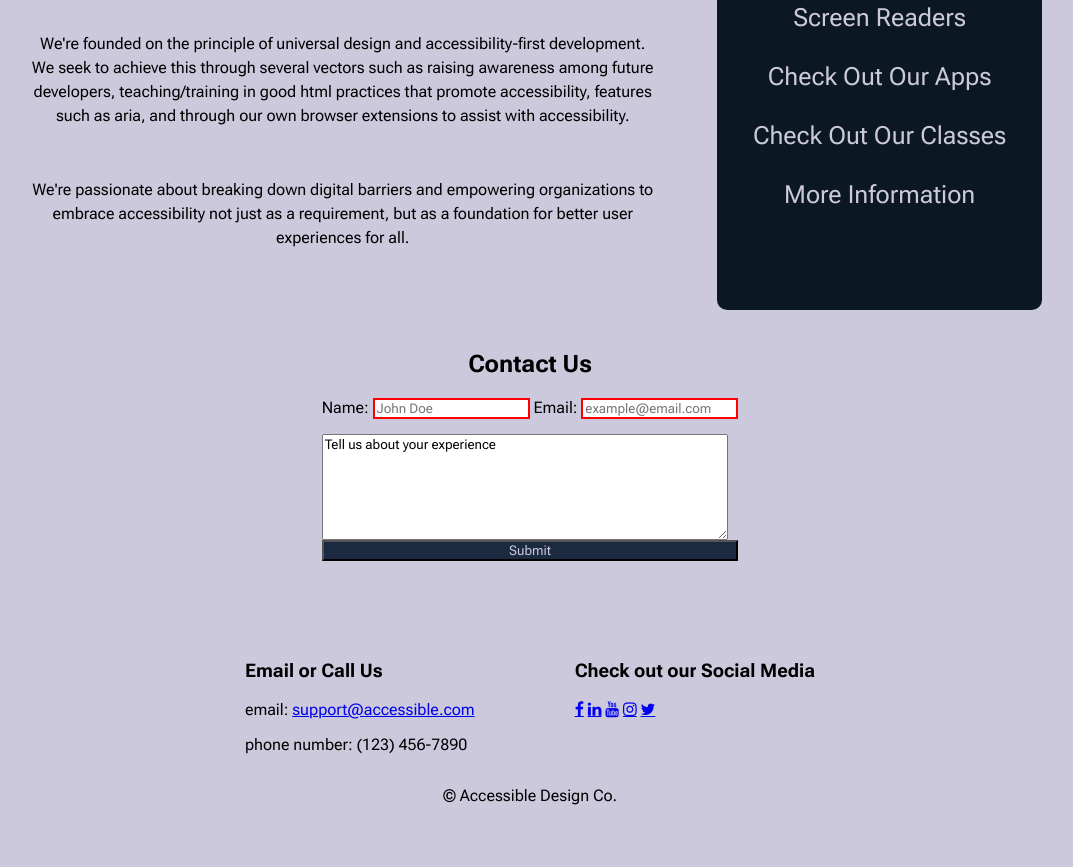
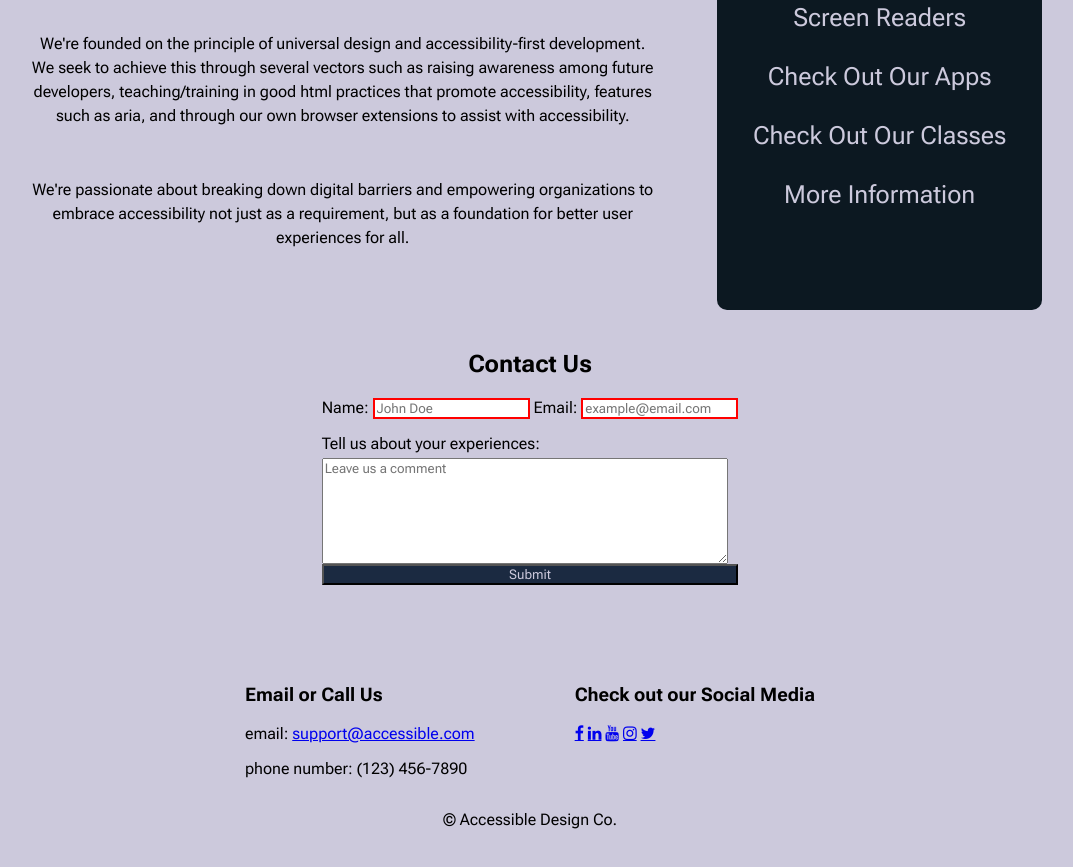
Before and after one commit to Defnar/accessibility-lab, a plain HTML site: page index.html in a window 1280 px wide. Shown: the part 670-1537 px from the top of the page, without its empty margins (110-1183 px from the left). Drawn offline with Linux system fonts and the light colour scheme.

Commit message:
final changes: accessibility for comment box through labelling, small adjustments for better spacing and look around form area

```diff
--- a/index.html
+++ b/index.html
@@ -124,8 +124,9 @@
             name="email"
           />
         </div>
-        <textarea required aria-required="true" id="comment" name="comment">
-Tell us about your experience</textarea
+        <label for="comment">Tell us about your experiences:</label>
+        <textarea required aria-required="true" id="comment" name="comment" placeholder="Leave us a comment">
+</textarea
         >
         <button
           type="submit"
--- a/style.css
+++ b/style.css
@@ -145,10 +145,15 @@ display: flex;
 flex-direction: column;
 }
 
+#name-email {
+  margin-bottom: 15px;
+}
+
+
 #comment{
   width: 400px;
   height: 100px;
-  margin-top: 15px;
+  margin-top: 5px;
 }
 
 input:invalid {
```
